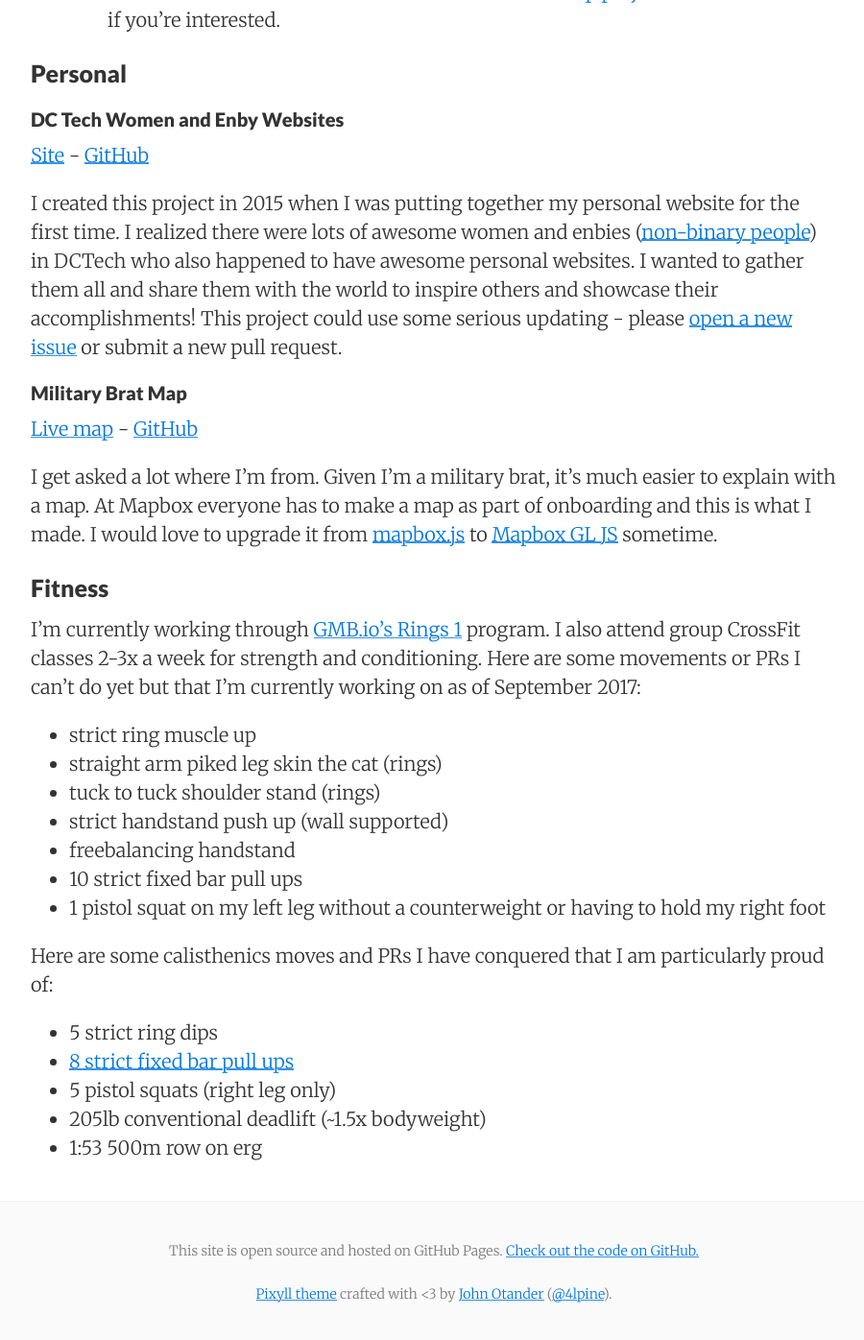
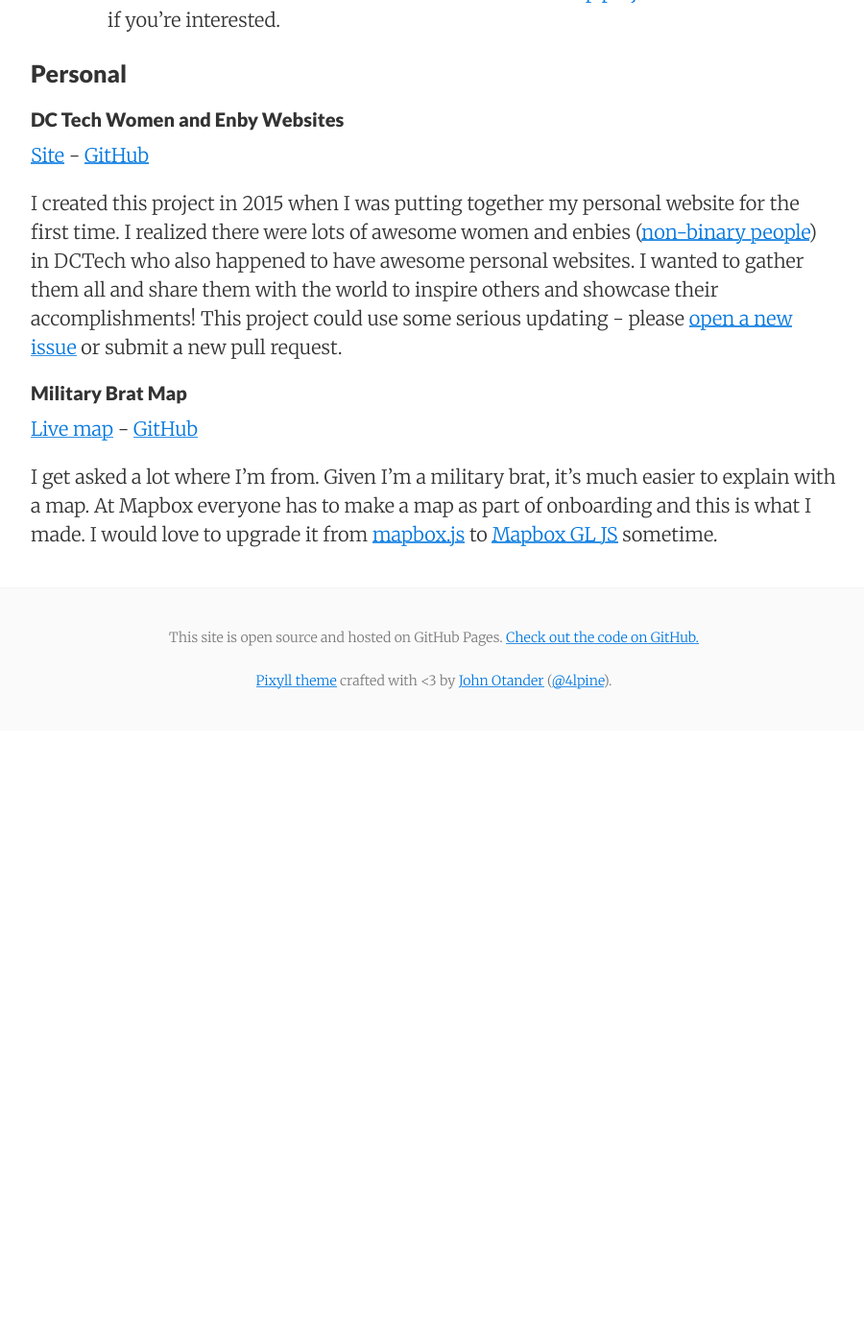
Before and after one commit to alulsh/alulsh.github.io, a Jekyll site: the page built from projects.md, in a window 1280 px wide and 1400 px high, scrolled down 1084 px. Shown: the top 1396 px of the window at 96% size, without its empty margins (188-1088 px from the left). Built offline with Jekyll 4.4.1, drawn with Linux system fonts in a browser that asks for light colours; after the commit the page ends 1845 px from its top, so only the background shows below that.

Commit message:
Removes fitness section from projects.md

```diff
--- a/projects.md
+++ b/projects.md
@@ -43,22 +43,3 @@ I created this project in 2015 when I was putting together my personal website f
 [Live map](https://www.alexandraulsh.com/military-brat-map/) - [GitHub](https://github.com/alulsh/military-brat-map)
 
 I get asked a lot where I'm from. Given I'm a military brat, it's much easier to explain with a map. At Mapbox everyone has to make a map as part of onboarding and this is what I made. I would love to upgrade it from [mapbox.js](https://www.mapbox.com/mapbox.js/api/) to [Mapbox GL JS](https://www.mapbox.com/mapbox-gl-js/api/) sometime.
-
-### Fitness
-
-I'm currently working through [GMB.io's Rings 1](https://gmb.io/r1/) program. I also attend group CrossFit classes 2-3x a week for strength and conditioning. Here are some movements or PRs I can't do yet but that I'm currently working on as of September 2017:
-
-* strict ring muscle up
-* straight arm piked leg skin the cat (rings)
-* tuck to tuck shoulder stand (rings)
-* strict handstand push up (wall supported)
-* freebalancing handstand
-* 10 strict fixed bar pull ups
-* 1 pistol squat on my left leg without a counterweight or having to hold my right foot
-
-Here are some calisthenics moves and PRs I have conquered that I am particularly proud of:
-* 5 strict ring dips
-* [8 strict fixed bar pull ups](https://www.instagram.com/p/BX9VdXDB72s/)
-* 5 pistol squats (right leg only)
-* 205lb conventional deadlift (~1.5x bodyweight)
-* 1:53 500m row on erg
```
